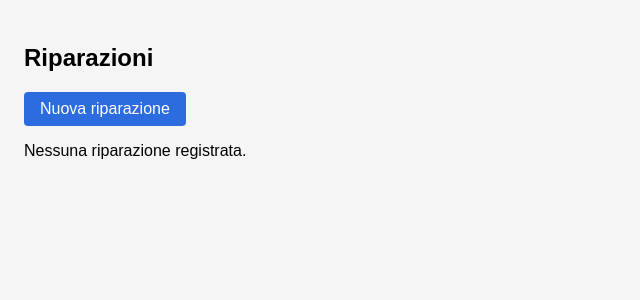
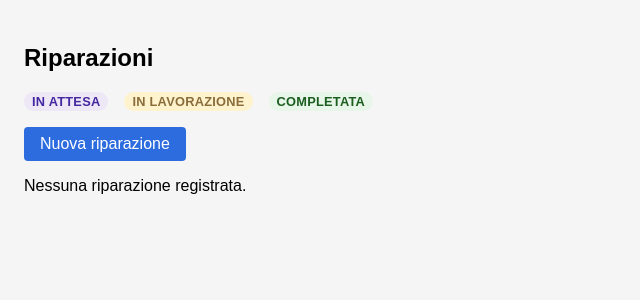
Before and after one commit to re-fagiano/GESTIONALEticket, a Flask app: page /repairs in a window 1280 px wide. Shown: the part 130-430 px from the top of the page, without its empty margins (0-640 px from the left). Run offline with Flask 3, Linux system fonts and the light colour scheme; data that the repository does not hold is empty.

Commit message:
Add status badges and legend for ticket and repair views

```diff
--- a/templates/base.html
+++ b/templates/base.html
@@ -21,6 +21,46 @@
         form button:hover { background: #1f4da8; }
         a.button { display: inline-block; padding: 0.5rem 1rem; background: #2d6cdf; color: white; text-decoration: none; border-radius: 4px; }
         a.button:hover { background: #1f4da8; }
+        .badge {
+            display: inline-flex;
+            align-items: center;
+            padding: 0.15rem 0.5rem;
+            border-radius: 999px;
+            font-size: 0.8rem;
+            font-weight: 600;
+            letter-spacing: 0.02em;
+            text-transform: uppercase;
+        }
+        .badge-open,
+        .badge-accettazione {
+            background: #e3f2fd;
+            color: #0d47a1;
+        }
+        .badge-in-progress,
+        .badge-preventivo {
+            background: #fff3cd;
+            color: #8a6d3b;
+        }
+        .badge-pending {
+            background: #ede7f6;
+            color: #4527a0;
+        }
+        .badge-completed,
+        .badge-riparato {
+            background: #e8f5e9;
+            color: #1b5e20;
+        }
+        .badge-closed,
+        .badge-chiuso {
+            background: #eceff1;
+            color: #37474f;
+        }
+        .status-legend {
+            display: flex;
+            flex-wrap: wrap;
+            gap: 0.5rem 1rem;
+            margin: 1rem 0;
+        }
     </style>
 </head>
 <body>
--- a/templates/repairs.html
+++ b/templates/repairs.html
@@ -1,7 +1,17 @@
 {% extends 'base.html' %}
 {% block title %}Riparazioni{% endblock %}
 {% block content %}
+{% set repair_status_labels = {
+    'pending': 'In attesa',
+    'in_progress': 'In lavorazione',
+    'completed': 'Completata'
+} %}
 <h2>Riparazioni</h2>
+<div class="status-legend">
+    <span class="badge badge-pending">In attesa</span>
+    <span class="badge badge-in-progress">In lavorazione</span>
+    <span class="badge badge-completed">Completata</span>
+</div>
 <p><a class="button" href="{{ url_for('add_repair') }}">Nuova riparazione</a></p>
 {% if repairs %}
 <table>
@@ -26,7 +36,10 @@
         <td>{{ repair['customer_name'] }}</td>
         <td>{{ repair['product'] or '-' }}</td>
         <td>{{ repair['issue_description'] or '-' }}</td>
-        <td>{{ repair['repair_status'] }}</td>
+        {% set repair_status_slug = repair['repair_status']|lower|replace(' ', '-')|replace('_', '-') %}
+        <td>
+            <span class="badge badge-{{ repair_status_slug }}">{{ repair_status_labels.get(repair['repair_status'], repair['repair_status']) }}</span>
+        </td>
         <td>{{ repair['date_received'] or '-' }}</td>
         <td>{{ repair['date_repaired'] or '-' }}</td>
         <td>{{ repair['date_returned'] or '-' }}</td>
```
Also changed, not shown: templates/ticket_detail.html (+23 -2 lines).
